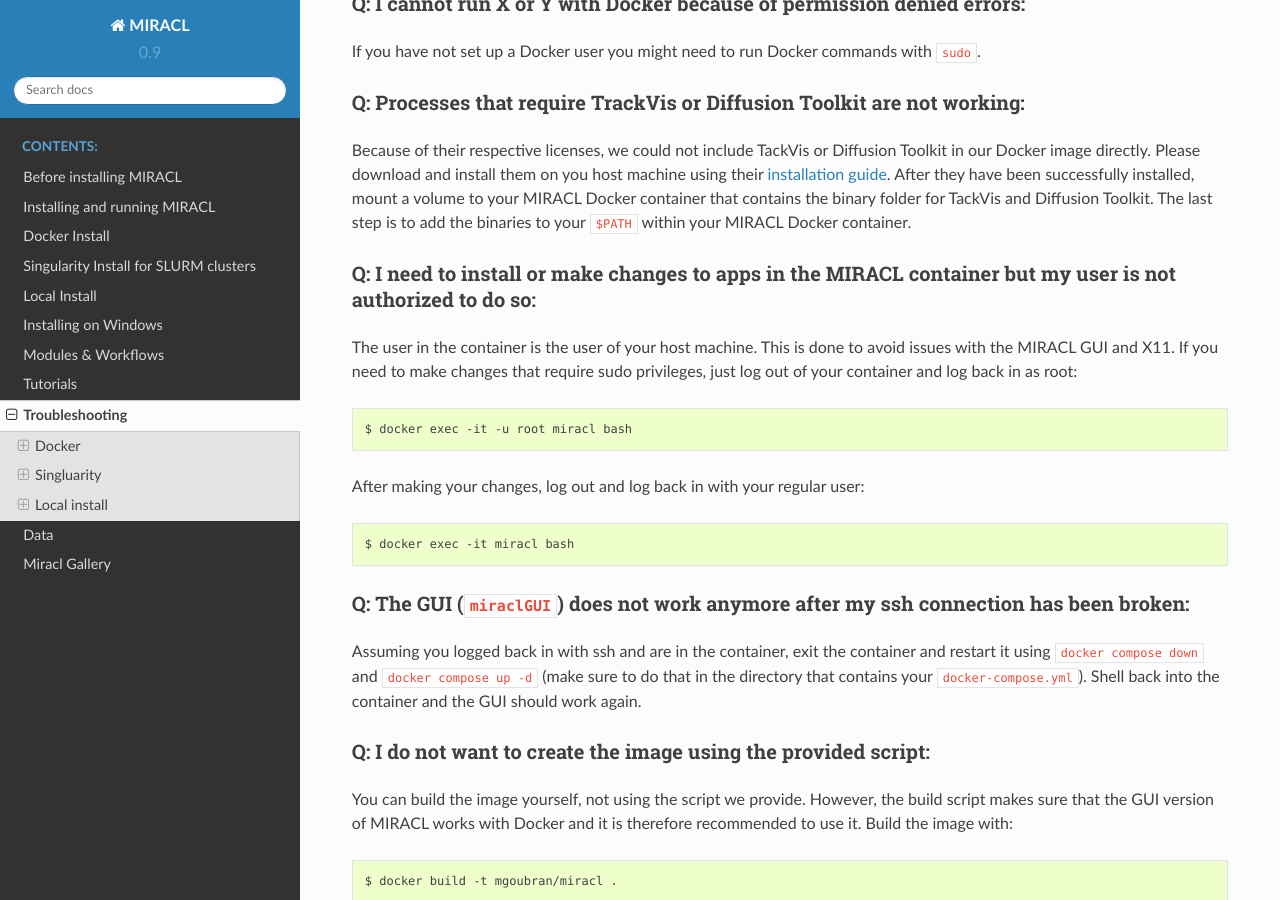
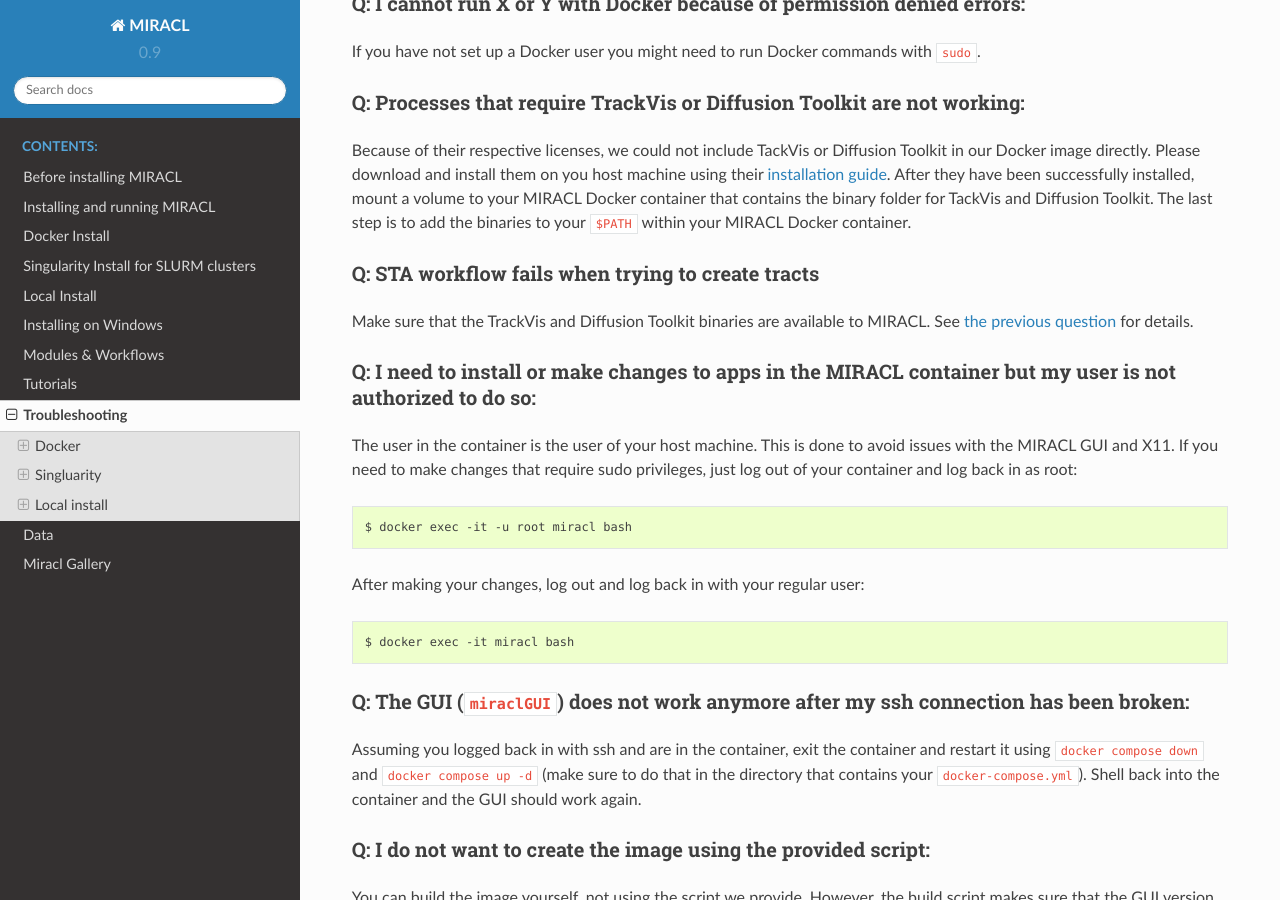
Before and after one commit to AICONSlab/MIRACL, a Sphinx documentation site: the page built from docs/troubleshooting.md, in a window 1280 px wide and 900 px high, scrolled down 939 px. Built offline with Sphinx 7.4.7 and the Read the Docs theme 2.0.0, drawn with Linux system fonts in a browser that asks for light colours; pages that are not in the unit, such as notebooks, are missing from menus.

Commit message:
[docs] add troubleshooting for STA tracts failing

```diff
--- a/docs/troubleshooting.md
+++ b/docs/troubleshooting.md
@@ -42,6 +42,10 @@
 Please download and install them on you host machine using their [installation guide](http://trackvis.org/docs/?subsect=installation).
 After they have been successfully installed, mount a volume to your MIRACL Docker container that contains the binary folder for TackVis and Diffusion Toolkit.
 The last step is to add the binaries to your `$PATH` within your MIRACL Docker container.
+
+### Q: STA workflow fails when trying to create tracts
+
+Make sure that the TrackVis and Diffusion Toolkit binaries are available to MIRACL. See [the previous question](#q-processes-that-require-trackvis-or-diffusion-toolkit-are-not-working) for details.
 
 ### Q: I need to install or make changes to apps in the MIRACL container but my user is not authorized to do so:
 
```
